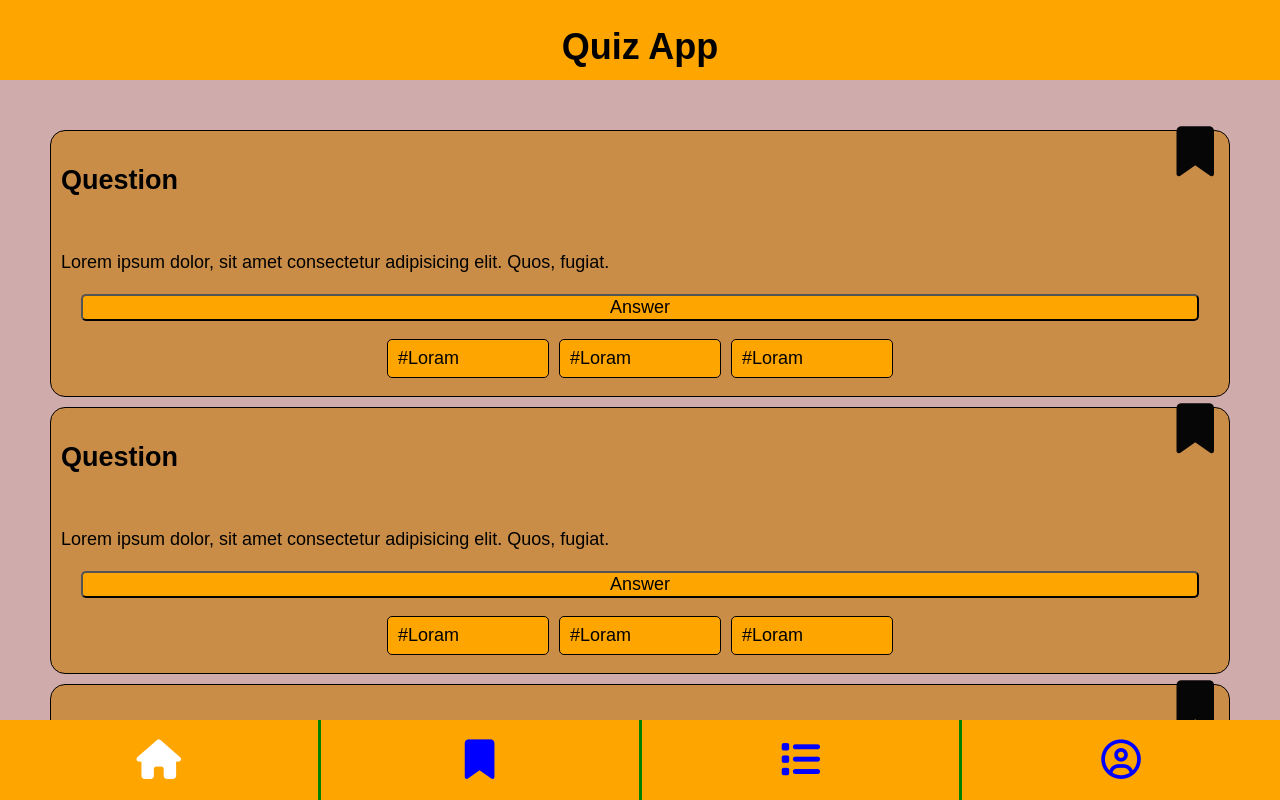
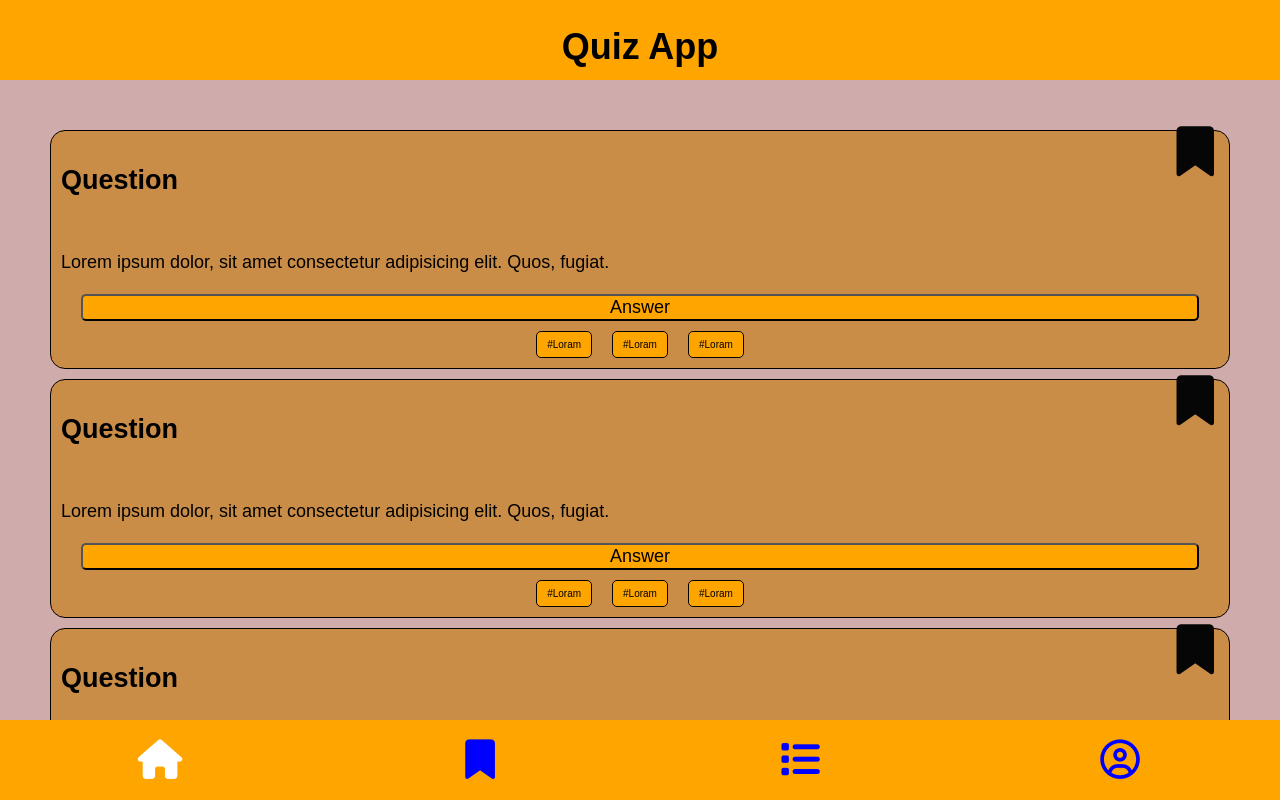
Before and after one commit to hugh-burgess/quiz-app-hugh, a website: page pages/index.html in a window 1280 px wide. Drawn offline with Linux system fonts and the light colour scheme.

Commit message:
tidy up layout

```diff
--- a/styles/_base.css
+++ b/styles/_base.css
@@ -96,6 +96,7 @@ button {
 /* hashtags */
 .content-topics {
   padding-left: 0;
+  font-size: 10px;
   list-style: none;
 }
 
@@ -104,16 +105,14 @@ button {
   display: flex;
   flex-direction: row;
   justify-content: center;
-  flex-wrap: wrap;
 }
 
 .ul-flex > li {
   border: black 1px solid;
-  margin: 0 5px;
+  margin: 0 10px;
   padding: 5px 10px;
   border-radius: 5px;
   background-color: #ffa500;
-  width: 9em;
 }
 
 .answer-button {
@@ -136,7 +135,6 @@ button {
   width: 100vw;
   display: inline-grid;
   grid-template-columns: 1fr 1fr 1fr 1fr;
-  grid-gap: 3px;
   z-index: 5;
 }
 
```
Also changed, not shown: pages/bookmark.html (+1 -6 lines), pages/create.html (+1 -6 lines).
